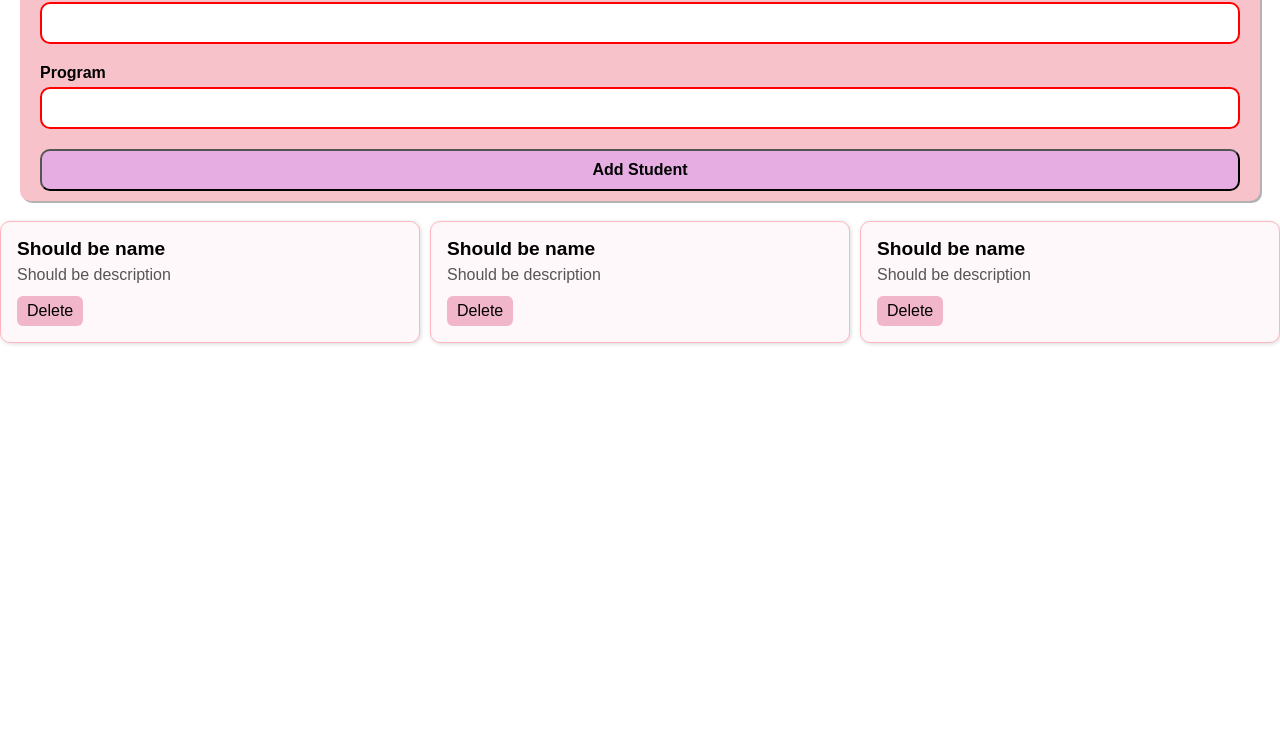
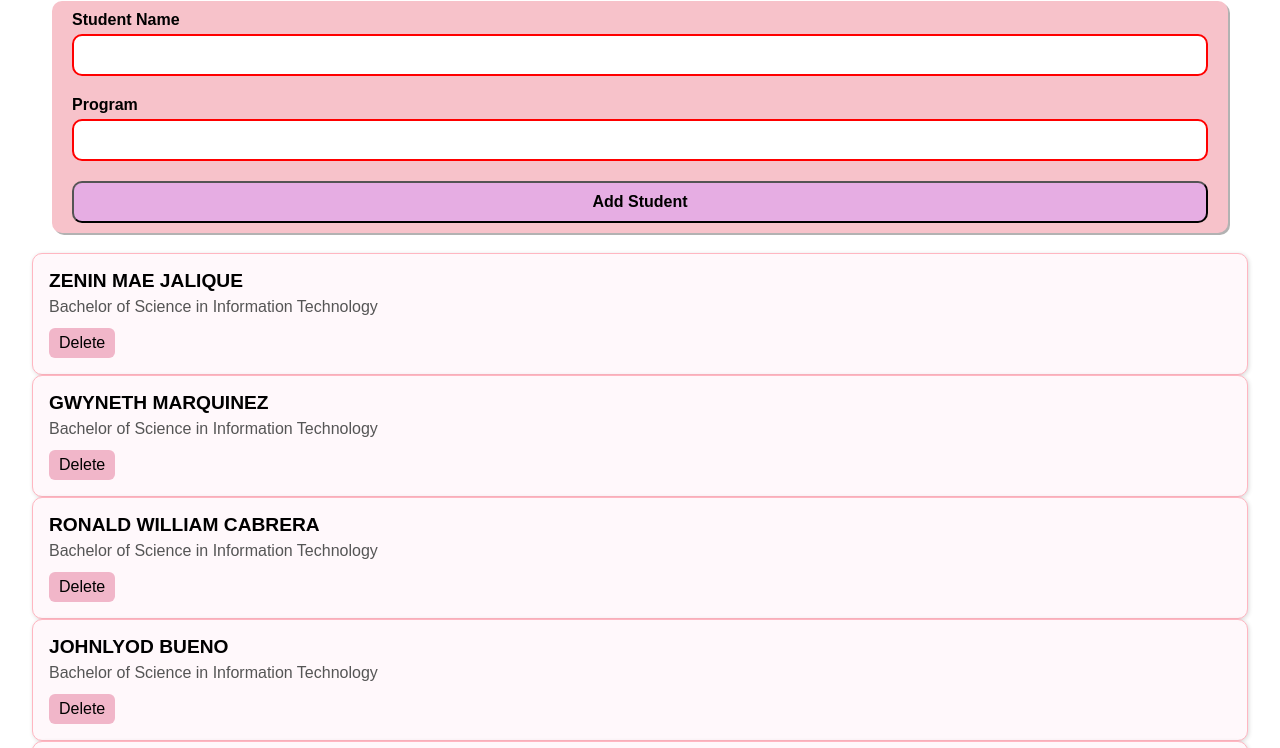
Before and after one commit to ZeninMaeJalique05/Dynamic_User_Interface, a plain HTML site: page Dynamic User Interface/index.html in a window 1280 px wide. Shown: the part 166-914 px from the top of the page. Before the commit the page ends 800 px from the top, so only its background shows below. Drawn offline with Linux system fonts and the light colour scheme.

Commit message:
js coding

```diff
--- a/Dynamic User Interface/index.html
+++ b/Dynamic User Interface/index.html
@@ -27,33 +27,17 @@
      </div>
 
      <div>
-       <Button type = "submit" >Add Student
-       </Button>
+       <Button type = "submit" >Add Student</Button>
      </div>
   </form>
 
   </section>
 
-    <section id="StudentList">
+ <section id="studentList">
 
-    <article class="list-item">
-      <h2> Should be name</h2>
-      <p>Should be description</p>
-      <button>Delete </button>
-    </article>
+    </section>
 
-     <article class="list-item">
-      <h2> Should be name</h2>
-      <p>Should be description</p>
-      <button>Delete </button>
-    </article>
-
-     <article class="list-item">
-      <h2> Should be name</h2>
-      <p>Should be description</p>
-      <button>Delete </button>
-    </article>
-    </section>
+<script src="script.js"></script>
 
 </body>
 
--- a/Dynamic User Interface/script.js
+++ b/Dynamic User Interface/script.js
@@ -0,0 +1,66 @@
+let students = [
+    {id: 1, name: 'ZENIN MAE JALIQUE', program:'Bachelor of Science in Information Technology'},
+    {id: 2, name: 'GWYNETH MARQUINEZ', program:'Bachelor of Science in Information Technology'},
+    {id: 3, name: 'RONALD WILLIAM CABRERA', program:'Bachelor of Science in Information Technology'},
+    {id: 4, name: 'JOHNLYOD BUENO', program:'Bachelor of Science in Information Technology'},
+    {id: 5, name: 'MAE VILLAMOR', program:'Bachelor of Science in Information Technology'},
+
+];
+
+const createListItem = (student) => {
+    const article = document.createElement('article');
+    const h2 = document.createElement('h2');
+    const p = document.createElement('p');
+    const button = document.createElement('button');
+
+
+    // add value
+    h2.innerText = student.name;
+    p.innerText = student.program;
+    button.innerText = 'Delete';
+
+    button.addEventListener('click',() =>{
+        students = students.filter((s) => s.id !== student.id);
+        displayList();
+    });
+
+    // add class
+    article.classList.add('list-item');
+
+    // insert
+    article.append(h2);
+    article.append(p);
+    article.append(button);
+
+    return article;
+
+}
+const list = document.querySelector('#studentList');
+
+
+const displayList = () => {
+    list.replaceChildren();
+    const studentList = students.map((s) => createListItem(s));
+    studentList.forEach((s) => list.append(s));
+}
+displayList();
+
+const form = document.querySelector('#studentForm');
+const nameField = document.querySelector('#name');
+const programField = document.querySelector('#program');
+form.addEventListener('submit', (e) => {
+    e.preventDefault();
+    const name = nameField.value;
+    const program = programField.value;
+    const newStudent = {
+        id: students.length + 1,
+         name,
+         program
+    }
+    students.push(newStudent);
+    nameField.value ='';
+    programField.value ='';
+    console.log (newStudent);
+    displayList();
+
+});
--- a/Dynamic User Interface/style.css
+++ b/Dynamic User Interface/style.css
@@ -4,9 +4,13 @@
   font-weight: normal;
   font-size: medium;
   font-family: Arial, Helvetica, sans-serif;
+  box-sizing: border-box;
 }
 
-/* Geader styles */
+body {
+    padding: clamp(12px, 4vw, 32px);
+}
+
 header{
   padding: 20px;
   margin: 20px;
@@ -24,11 +28,9 @@ header > h1{
 header > small{
   font-size: small;
   font-weight: lighter;
-  font-family: monospace;
 
 }
 
-/*Form Styles*/
 #formContainer{
   padding: 20px;
   margin: 20px;
```
